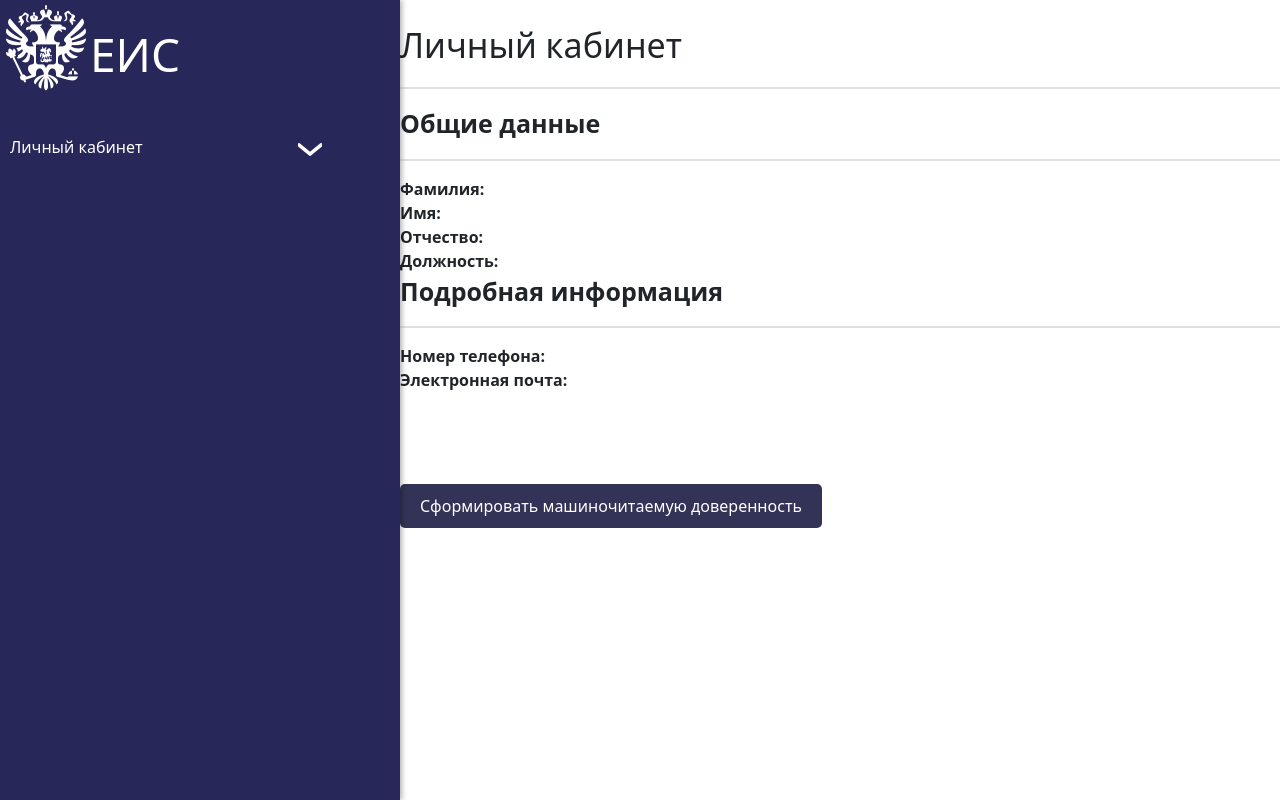
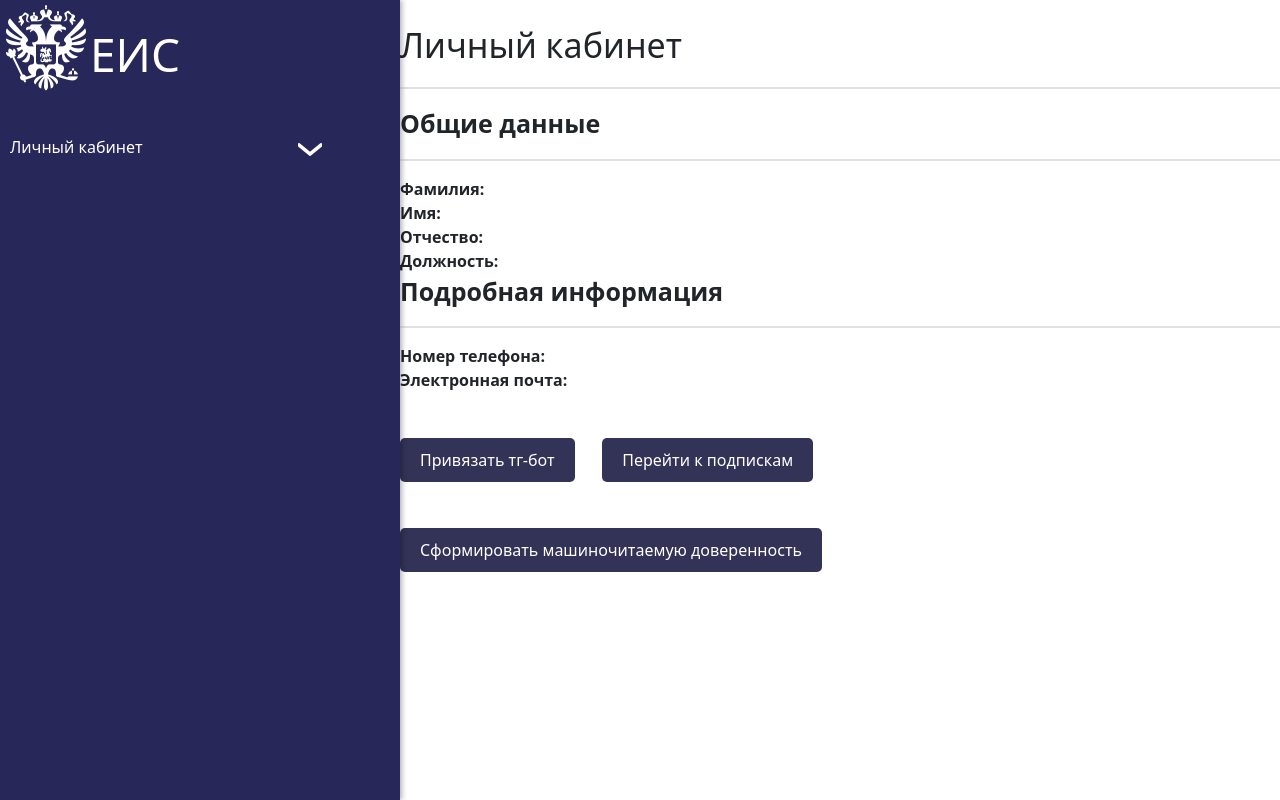
Before and after one commit to olshanskiyvv/goszakupki_front, a React (Create React App) app: page /account in a window 1280 px wide. Shown: the top 800 px of the page. Built offline with nearby package versions, Linux system fonts and the light colour scheme.

Commit message:
upd_front

```diff
--- a/src/components/LoginForm.js
+++ b/src/components/LoginForm.js
@@ -11,15 +11,16 @@ const LoginPage = () => {
   const [isLoggedIn, setLoggedIn] = useState(false);
 
   const handleLogin = () => {
-    client.post('user/sign/in', {email: email, password: password})
-        .then(({data}) => {
-          localStorage.setItem('user', JSON.stringify(data));
-          setLoggedIn(true);
-        })
-        .catch((e) => {
-          alert('Неверные учетные данные');
-          console.log(e);
-        })
+    setLoggedIn(true);
+    // client.post('user/sign/in', {email: email, password: password})
+    //     .then(({data}) => {
+    //       localStorage.setItem('user', JSON.stringify(data));
+    //       setLoggedIn(true);
+    //     })
+    //     .catch((e) => {
+    //       alert('Неверные учетные данные');
+    //       console.log(e);
+    //     })
   };
   if (isLoggedIn) {
     return <Navigate to = '/docpages' replace />
--- a/src/pages/DocPages.jsx
+++ b/src/pages/DocPages.jsx
@@ -25,7 +25,9 @@ const Table = () => {
         <div className="row" key={index}>
           <div className="cell date">{item.date}</div>
           <div className="cell name">
+            <a href='./docpagesmiddle'>
             <img src="/pack.png" alt="папка" className="icon" />
+            </a>
             {item.name}
           </div>
         </div>
--- a/src/pages/DocPagesMiddle.jsx
+++ b/src/pages/DocPagesMiddle.jsx
@@ -23,7 +23,9 @@ const Table = () => {
         <div className="row" key={index}>
           <div className="cell date">{item.date}</div>
           <div className="cell name">
+          <a href='./docpagesfile'>
             <img src="/pack.png" alt="папка" className="icon" />
+            </a>
             {item.name}
           </div>
         </div>
--- a/src/pages/account.jsx
+++ b/src/pages/account.jsx
@@ -6,13 +6,16 @@ const Account = () => {
   const [showPersonalCabinet, setShowPersonalCabinet] = useState(false);
   const [showMyDocuments, setShowMyDocuments] = useState(false);
   const [user, setUser] = useState(JSON.parse(localStorage.getItem('user')))
-
   const togglePersonalCabinet = () => setShowPersonalCabinet(!showPersonalCabinet);
   const toggleMyDocuments = () => setShowMyDocuments(!showMyDocuments);
 
   const handleClick = () => {
     downloadProxy(user.id);
   }
+  const [telegramId, setTelegramId] = useState(null)
+  const [isTelegramInfoOpen, setIsTelegramOpen] = useState(false);
+      const handleTelegramOpen = () => setIsTelegramOpen(true);
+      const handleTelegramClose = () => setIsTelegramOpen(false);
 
   return (
     <div className="container">
@@ -20,7 +23,9 @@ const Account = () => {
         <div className="sidebar">
           <div className="header-container">
             <div className="headerImg">
-              <img src="/russia.png" alt="Изображение России" />
+              <a href='./docpages'>
+                <img src="/russia.png" alt="Изображение России" />
+              </a>
             </div>
             <div className="header">ЕИС</div>
           </div>
@@ -73,7 +78,30 @@ const Account = () => {
                 </>
               }
             </div>
-
+            <div className='Telegram'>
+                <button className="blue-button" onClick={handleTelegramOpen}>
+                    Привязать тг-бот
+                </button>
+                <button className="blue-button_cat">
+                    Перейти к подпискам
+                </button>
+                {isTelegramInfoOpen && (
+                    <div className="modal">
+                        <div className="modal-content">
+                        <span className="close" onClick={handleTelegramClose}>&times;</span>
+                            <a href="https://t.me/goszakupki_alert_bot" className="aBox">
+                            Перейти к боту
+                        </a>
+                            <h4 className="pBox">или наберите в поиске контактов @goszakupki_alert_bot. Нажмите /start</h4>
+                            <input type="text" className="inputBox" placeholder="идентификатор" onChange={(e)=>{setTelegramId(e.target.value)}}/>
+                            <h4 className="pBox">введите идентификатор, который вам прислал тг-бот</h4>
+                            <button className="blue-button">
+                                Привязать
+                            </button>
+                        </div>
+                    </div>
+                )}
+            </div>
             <button className="blue-button" onClick={handleClick}>Сформировать машиночитаемую доверенность</button>
           </div>
         </div>
--- a/src/pages/necessity.jsx
+++ b/src/pages/necessity.jsx
@@ -41,9 +41,11 @@ const Account = () => {
       <div className="menu">
         <div className="sidebar">
           <div className="header-container">
-            <div className="headerImg">
-              <img src="/russia.png" alt="Изображение России" />
-            </div>
+          <div className="headerImg">
+              <a href='./docpages'>
+                <img src="/russia.png" alt="Изображение России" />
+              </a>
+          </div>
             <div className="header">ЕИС</div>
           </div>
           <div className="personal-cabinet" onClick={togglePersonalCabinet}>
--- a/src/pages/notifications.jsx
+++ b/src/pages/notifications.jsx
@@ -41,7 +41,9 @@ const Account = () => {
         <div className="sidebar">
           <div className="header-container">
             <div className="headerImg">
-              <img src="/russia.png" alt="Изображение России" />
+              <a href='./docpages'>
+                <img src="/russia.png" alt="Изображение России" />
+              </a>
             </div>
             <div className="header">ЕИС</div>
           </div>
--- a/src/styles/notifications.css
+++ b/src/styles/notifications.css
@@ -95,7 +95,7 @@ html, body {
   }
 
   .blue-button {
-    margin-top: 10%;
+    margin-top: 5%;
     background-color: rgb(51, 51, 88);
     color: white;
     padding: 10px 20px;
@@ -110,6 +110,23 @@ html, body {
     background-color: rgb(91, 91, 145);
 }
 
+
+.blue-button_cat{
+  margin-top: 5%;
+  background-color: rgb(51, 51, 88);
+  color: white;
+  padding: 10px 20px;
+  border: none;
+  border-radius: 5px;
+  font-size: 16px;
+  cursor: pointer;
+  transition: background-color 0.3s;
+  margin-left: 3%;
+}
+
+.blue-button_cat:hover{
+  background-color: rgb(91, 91, 145);
+}
 
 .headerImg {
 margin-right: 10%;
@@ -188,3 +205,18 @@ select {
   background-color: #858585;
   margin: 16px 0;
 }
+
+.aBox{
+  background-color: #aec1d1;
+
+  color: rgb(25, 70, 113);
+  font-size: 20px;
+  text-align: center;
+}
+
+.pBox{
+  font-size: 14px;
+  margin-top: 5px;
+  margin-left: 3%;
+  color: rgb(56, 51, 51);
+}
```
